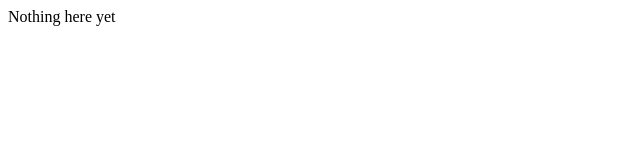
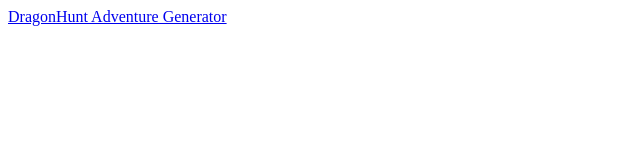
Before and after one commit to BadByteGames/BadByteGames.github.io, a plain HTML site: page index.html in a window 1280 px wide. Shown: the whole page, without its empty margins (0-640 px from the left). Drawn offline with Linux system fonts and the light colour scheme.

Commit message:
Update index.html

```diff
--- a/index.html
+++ b/index.html
@@ -5,6 +5,6 @@
     <title>Bad Byte Games Site</title>
   </head>
   <body>
-  Nothing here yet
+    <a href=https://badbytegames.github.io/adventuregenerator.html>DragonHunt Adventure Generator</a>
   </body>
 </html>
```
